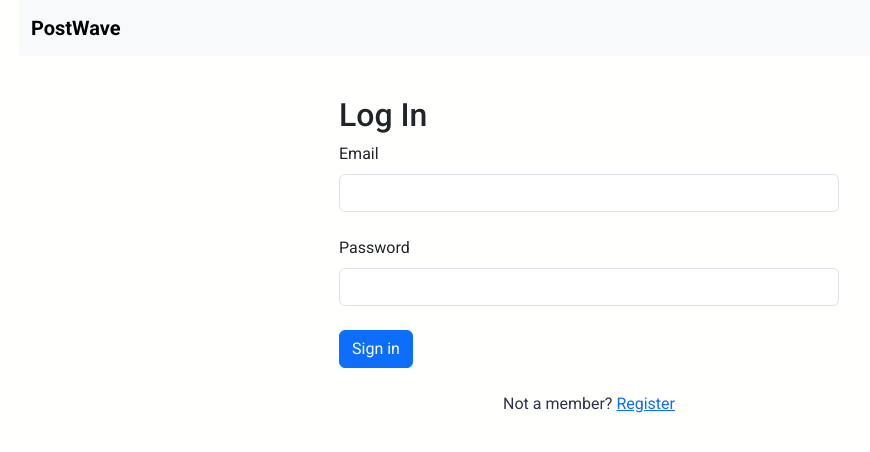
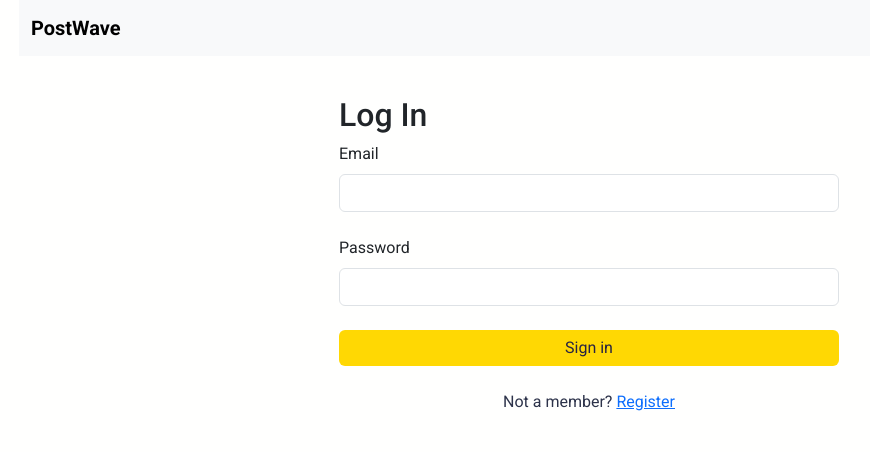
Before and after one commit to KaymMikael/blog-web-app, a React (Create React App) app: page /login in a window 1280 px wide. Shown: the top 452 px of the page, without its empty margins (51-921 px from the left). Built offline with nearby package versions, Linux system fonts and the light colour scheme.

Commit message:
change button class name

```diff
--- a/src/login/Login.js
+++ b/src/login/Login.js
@@ -40,7 +40,7 @@ const LogIn = () => {
               type="submit"
               data-mdb-button-init
               data-mdb-ripple-init
-              className="btn btn-primary btn-block mb-4"
+              className="button mb-4 w-100 rounded"
             >
               Sign in
             </button>
```
